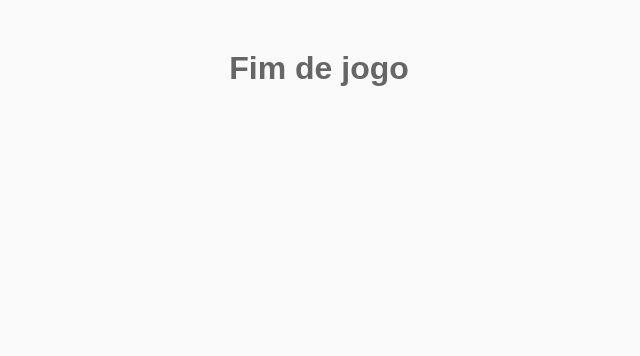
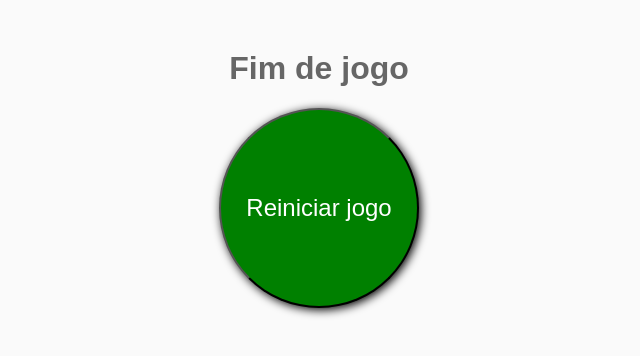
Before and after one commit to cernandes/dino-game-javascript, a plain HTML site: page index.html in a window 1280 px wide. Shown: the whole page, without its empty margins (321-961 px from the left). Drawn offline with Linux system fonts and the light colour scheme.

Commit message:
Adicionado botão para reiniciar jogo

```diff
--- a/css/style.css
+++ b/css/style.css
@@ -21,6 +21,16 @@ body {
   margin-top: 50px;
   font-family: arial;
 }
+.reload {
+  width: 200px;
+  height: 200px;
+  color: white;
+  font-size: 1.5rem;
+  background-color: green;
+  border-radius: 50%;
+  cursor: pointer;
+  box-shadow: 2px 2px 10px black;
+}
 @keyframes slideright {
   from {
     background-position: 70000%;
--- a/script/script.js
+++ b/script/script.js
@@ -10,6 +10,9 @@ function handleKeyUp(event) {
         if (!isJumping) {
             jump();
         }
+    }
+    if (event.keyCode == 13) {
+        reloadThePage()
     }
 }
 
@@ -58,7 +61,11 @@ function createCactus() {
             // Game over
             clearInterval(leftTimer);
             isGameOver = true;
-            document.body.innerHTML = '<h1 class="game-over">Fim de jogo</h1>';
+            document.body.innerHTML = `<div class="game-over">
+            <h1>Fim de jogo</h1>
+            <button class="reload" onclick="reloadThePage()">Reiniciar jogo</button>
+            </div> `;
+
         } else {
             cactusPosition -= 10;
             cactus.style.left = cactusPosition + 'px';
@@ -68,5 +75,9 @@ function createCactus() {
     setTimeout(createCactus, randomTime);
 }
 
+function reloadThePage() {
+    window.location.reload();
+}
+
 createCactus();
 document.addEventListener('keyup', handleKeyUp);
```
